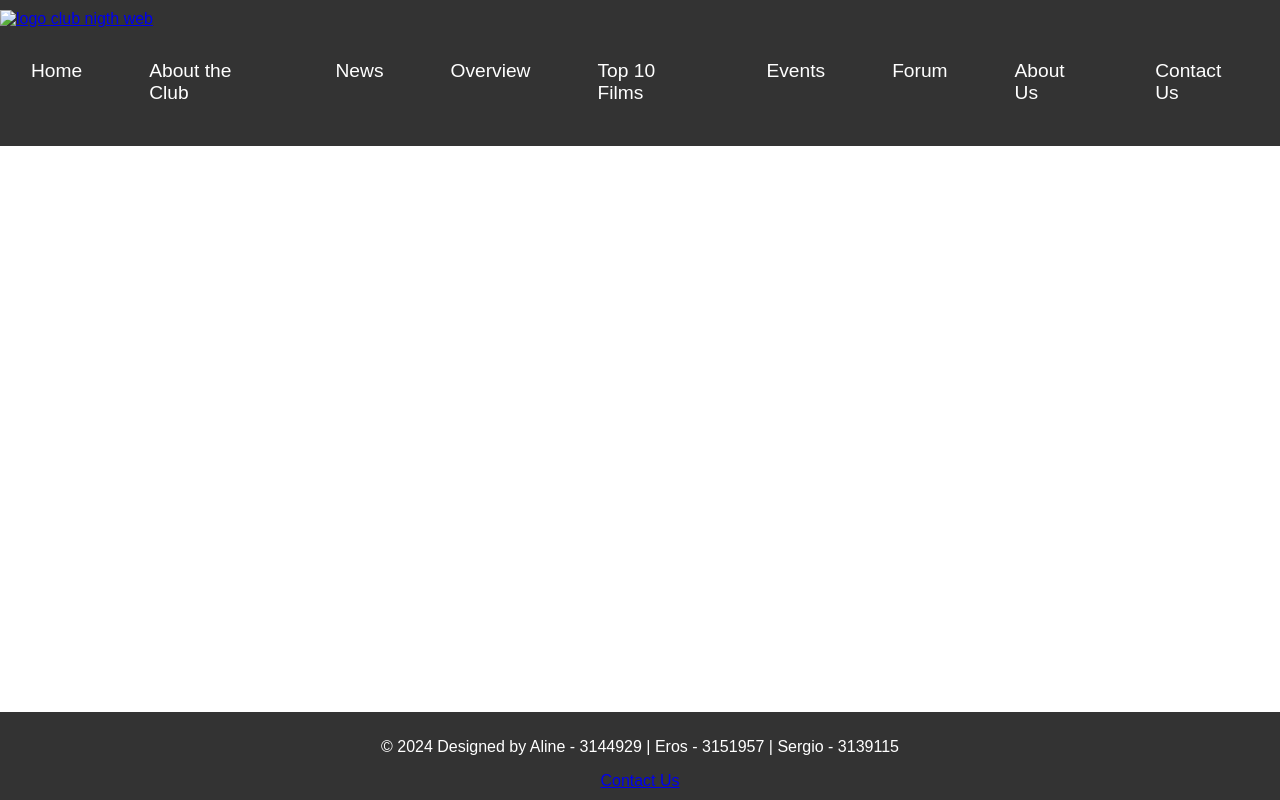
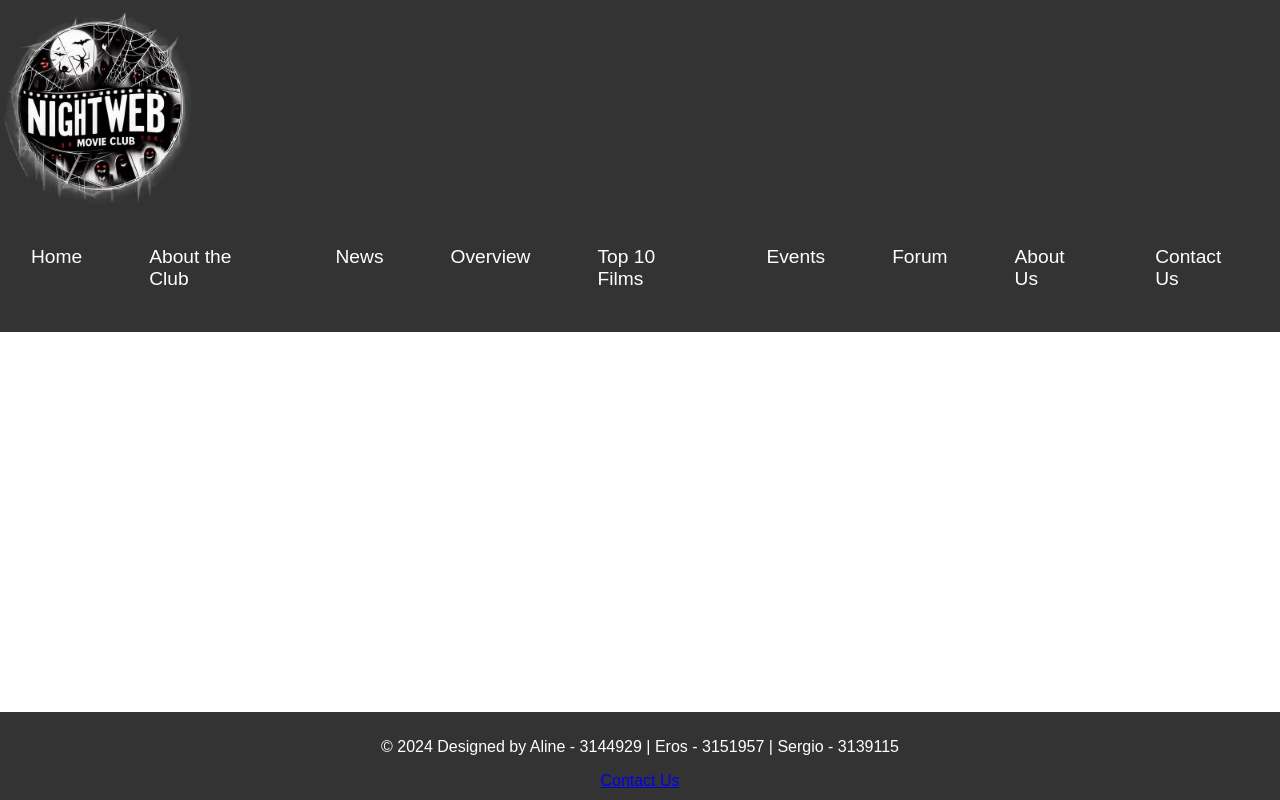
Before and after one commit to AlineACosta12/Night-Web-Club, a plain HTML site: page Pages/AboutUs.html in a window 1280 px wide. Drawn offline with Linux system fonts and the light colour scheme.

Commit message:
fixed images folder

```diff
--- a/Pages/AboutUs.html
+++ b/Pages/AboutUs.html
@@ -14,7 +14,7 @@
         <!-- Header section -->
         <header id="masthead">
             <div id="logo">
-                <a href="../index.html"><img src='./Images/nigth_web.png'
+                <a href="../index.html"><img src='../Images/nigth_web.png'
                     alt="logo club nigth web"></a>
             </div>
             <!-- Navigation menu -->
```
Also changed, not shown: Pages/Events.html (+1 -1 lines), Pages/Forum.html (+1 -1 lines), Pages/News.html (+1 -1 lines), Pages/Overview.html (+1 -1 lines), Pages/TopTen.html (+1 -1 lines), Pages/contact.html (+1 -1 lines).
